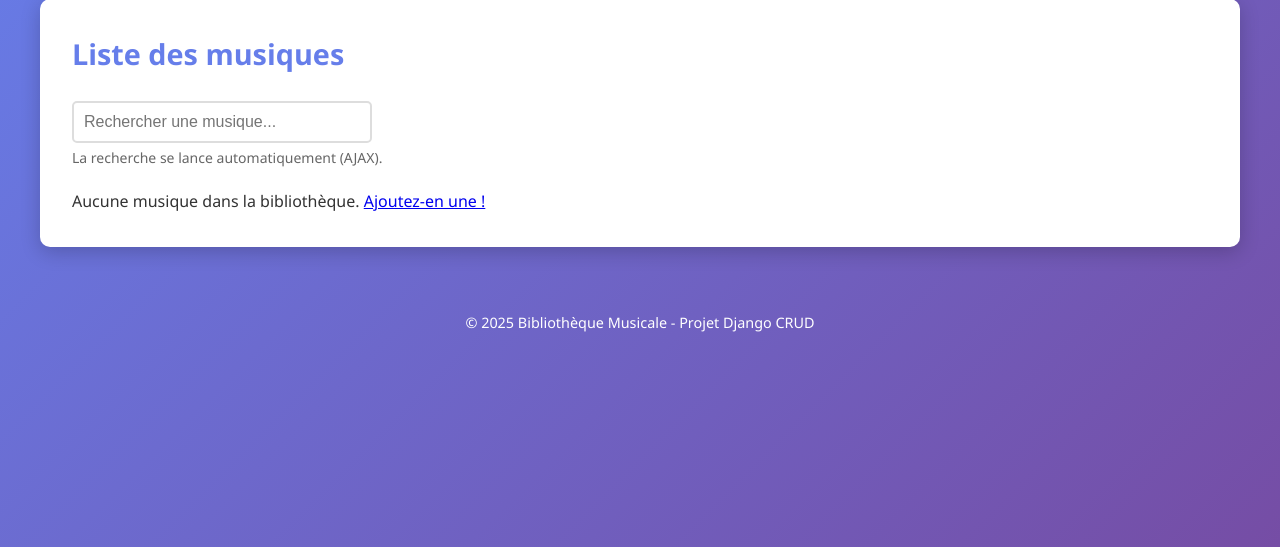
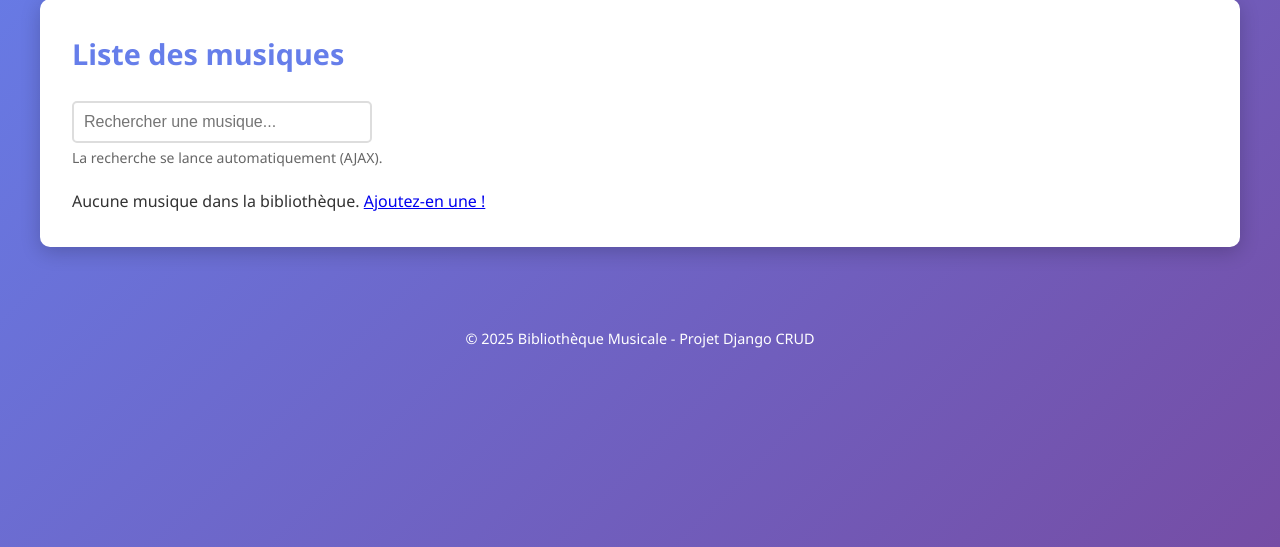
Before and after one commit to thuglifelechauve-cmd/musicProjectTentative3, a Django app: page /musiques/ in a window 1280 px wide. Shown: the part 174-721 px from the top of the page. Run offline with Django 5.2, Linux system fonts and the light colour scheme; data that the repository does not hold is empty.

Commit message:
style: augmentation de la marge du footer

```diff
--- a/musique/static/musique/style.css
+++ b/musique/static/musique/style.css
@@ -253,7 +253,7 @@ footer {
     text-align: center;
     padding: 2rem;
     color: white;
-    margin-top: 2rem;
+    margin-top: 3rem;
 }
 
 footer p {
```
